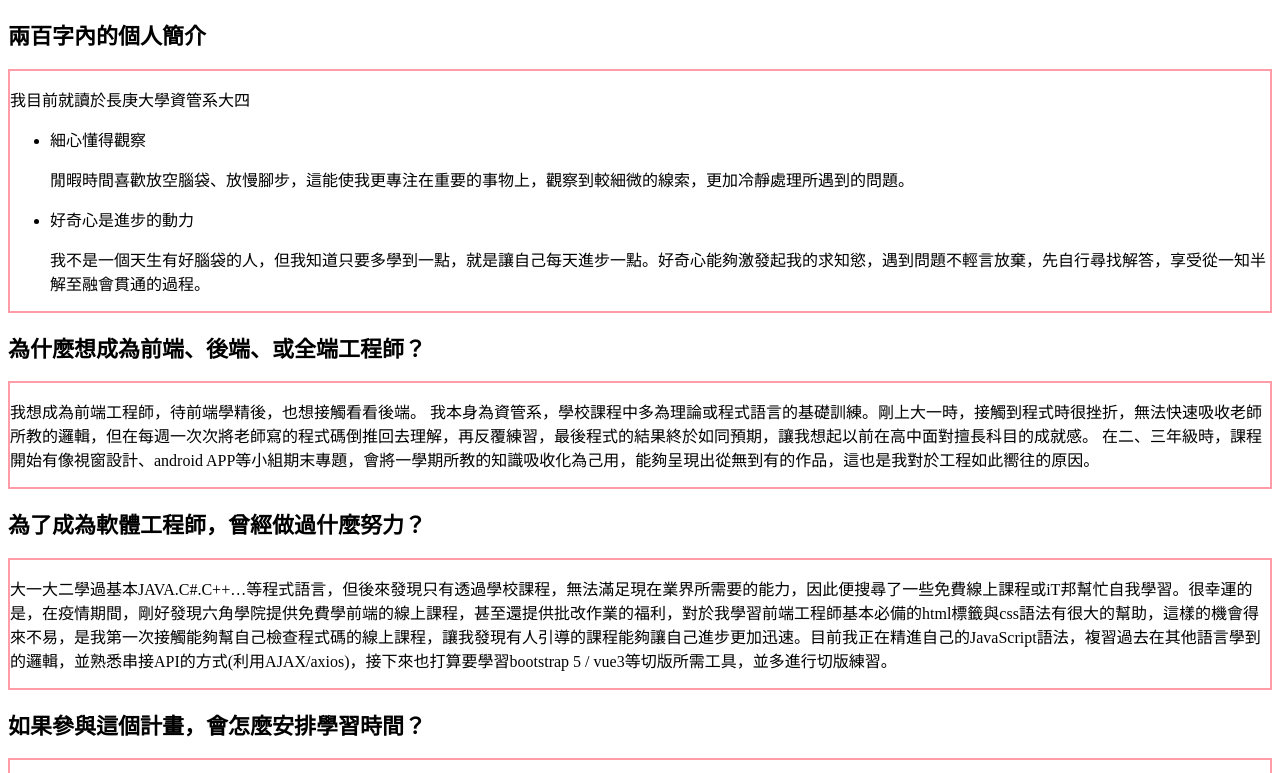
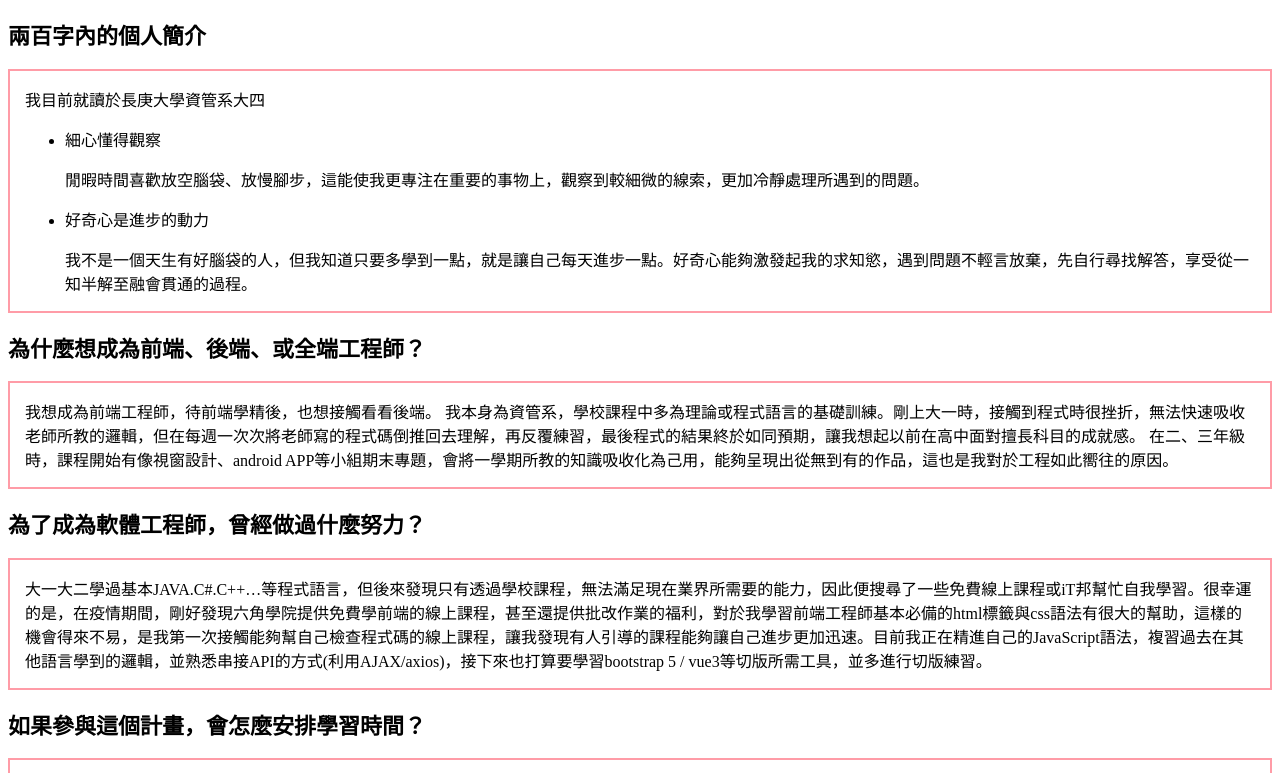
Before and after one commit to Celeste17/aboutCeleste, a plain HTML site: page index.html in a window 1280 px wide. Shown: the top 773 px of the page. Drawn offline with Linux system fonts and the light colour scheme.

Commit message:
Update style.css

```diff
--- a/style.css
+++ b/style.css
@@ -12,5 +12,6 @@ p{  /*文字排版*/
 
 .box{
     border: 2px solid #ff9ca7;
-padding-right:5;
+    padding-left: 15px;
+    padding-right: 15px;
 }
```
